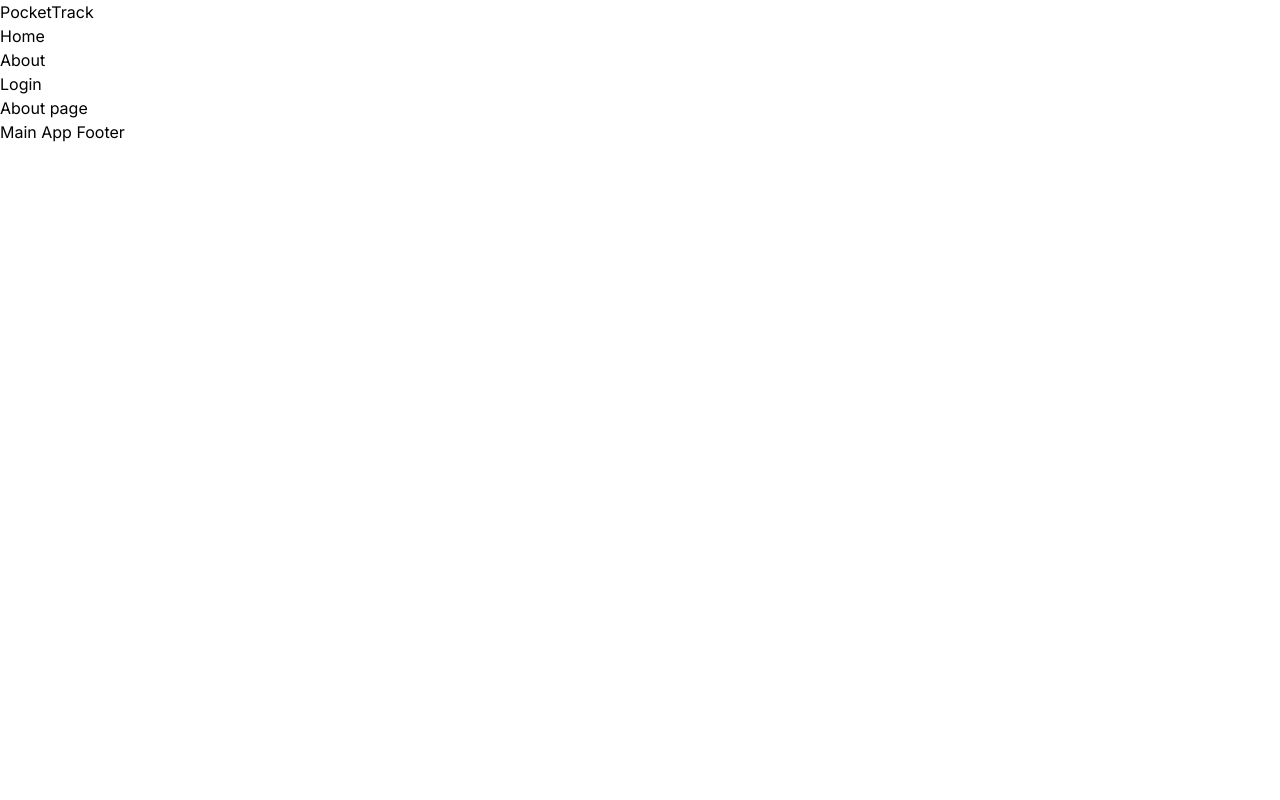
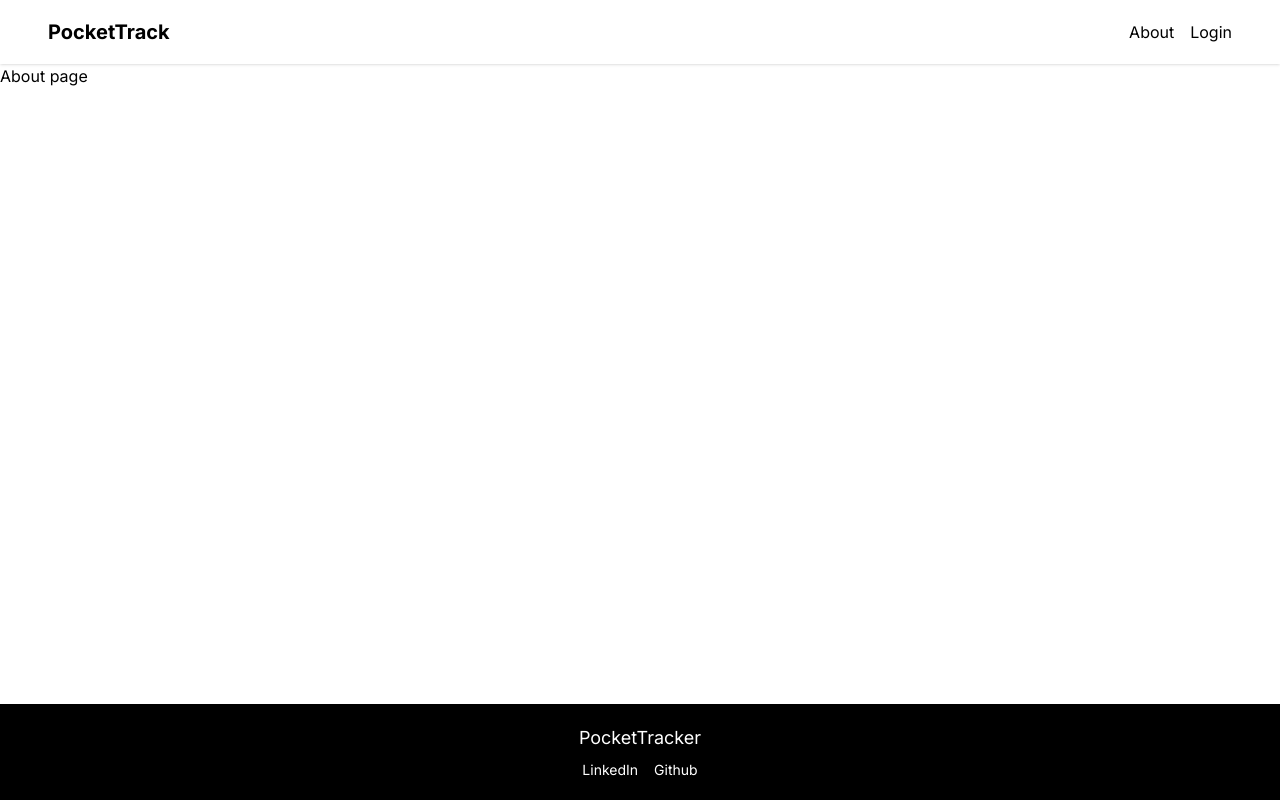
Before and after one commit to rene-ruiz/handheld-tracker-next, a Next.js app: page /about in a window 1280 px wide. Built offline with nearby package versions, Linux system fonts and the light colour scheme.

Commit message:
Added style to navbar and footer components, moved page content to component

```diff
--- a/src/app/layout.tsx
+++ b/src/app/layout.tsx
@@ -17,7 +17,7 @@ const RootLayout = ({
 }>) => {
   return (
     <html lang="en">
-      <body className={inter.className}>
+      <body className={`${inter.className} min-h-screen`}>
         <Navbar />
         {children}
         <Footer />
--- a/src/app/page.tsx
+++ b/src/app/page.tsx
@@ -1,16 +1,7 @@
-import CardHandHeld, { HandHeld } from "@/components/cardHandHeld";
-import useQuery from "@/hooks/useQuery";
+import HomeContent from "@/components/homeContent";
 
 const Page = async () => {
-  const handHeldList: HandHeld[] = await useQuery();
-  return (
-    <>
-      <h1>Hello, App</h1>
-      {handHeldList.map((handheld, index) => (
-        <CardHandHeld key={index} handheldData={handheld} />
-      ))}
-    </>
-  );
+  return <HomeContent />;
 };
 
 export default Page;
--- a/src/components/footer.tsx
+++ b/src/components/footer.tsx
@@ -1,8 +1,18 @@
+import Link from "next/link";
+
 const Footer = () => {
   return (
-    <div>
-      <div>Main App Footer</div>
-    </div>
+    <footer className="w-full sticky top-[100vh] bg-black text-white">
+      <div className="items-center justify-center text-center min-h-24 flex flex-col">
+        <div className="text-lg mb-2">
+          <Link href="/">PocketTracker</Link>
+        </div>
+        <div id="links" className="flex flex-row text-sm items-start gap-4">
+          <div>LinkedIn</div>
+          <div>Github</div>
+        </div>
+      </div>
+    </footer>
   );
 };
 
--- /dev/null
+++ b/src/components/homeContent.tsx
@@ -0,0 +1,16 @@
+import CardHandHeld, { HandHeld } from "@/components/cardHandHeld";
+import useQuery from "@/hooks/useQuery";
+
+const HomeContent = async () => {
+  const handHeldList: HandHeld[] = await useQuery();
+  return (
+    <>
+      <h1>Hello, App</h1>
+      {handHeldList.map((handheld, index) => (
+        <CardHandHeld key={index} handheldData={handheld} />
+      ))}
+    </>
+  );
+};
+
+export default HomeContent;
--- a/src/components/navbar.tsx
+++ b/src/components/navbar.tsx
@@ -3,27 +3,16 @@ import Link from "next/link";
 
 const Navbar = () => {
   return (
-    <nav>
-      <div>
+    <nav className="w-full">
+      <div className="flex justify-between h-16 px-6 md:px-12 shadow items-center">
         <Link href={"/"}>
-          <button>PocketTrack</button>
+          <button className="text-xl font-bold">PocketTrack</button>
         </Link>
-        <div>
-          <ul>
-            <li>
-              <Link href={"/"}>
-                <button>Home</button>
-              </Link>
-            </li>
-            <li>
-              <Link href={"/about"}>
-                <button>About</button>
-              </Link>
-            </li>
-            <li>
-              <button>Login</button>
-            </li>
-          </ul>
+        <div className="flex justify-around space-x-4">
+          <Link href={"/about"}>
+            <button>About</button>
+          </Link>
+          <button>Login</button>
         </div>
       </div>
     </nav>
```
